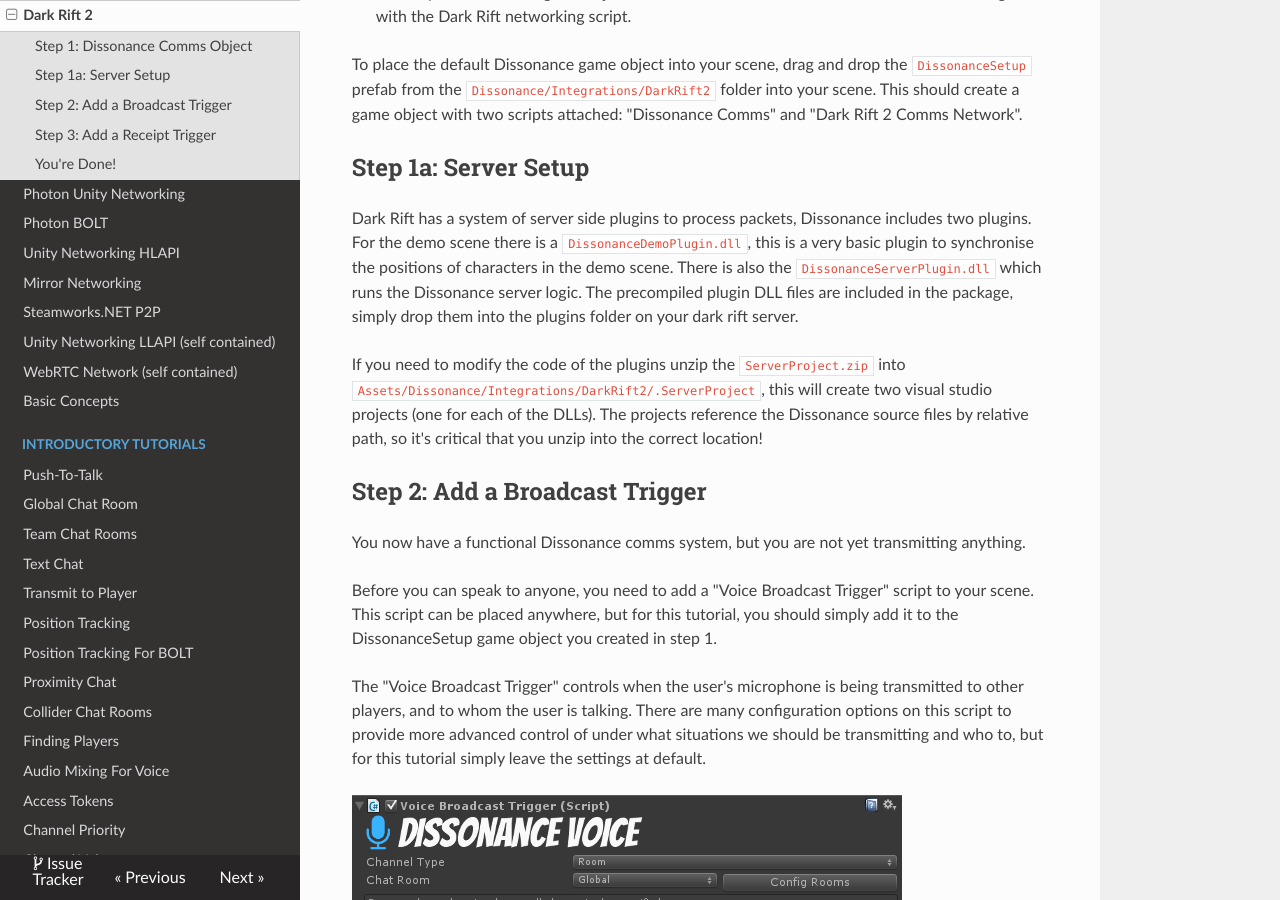
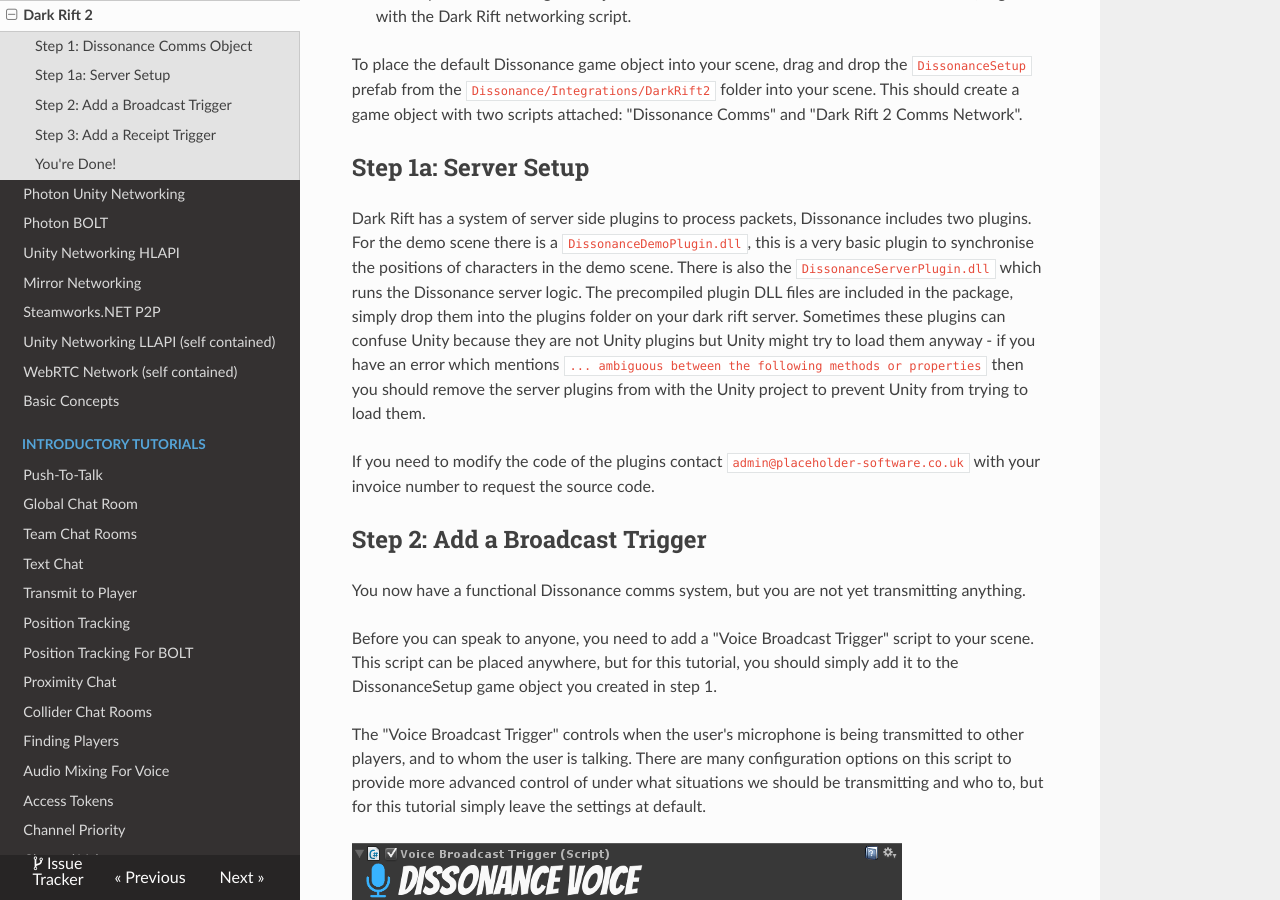
Before and after one commit to Placeholder-Software/Dissonance, an MkDocs documentation site: the page built from docs/Basics/Quick-Start-DR2.md, in a window 1280 px wide and 900 px high, scrolled down 548 px. Built offline with MkDocs 1.6.1, drawn with Linux system fonts in a browser that asks for light colours; old or Windows-style settings are respelled for this version of MkDocs.

Commit message:
Modified DR2 docs to clarify server source availability

```diff
--- a/docs/Basics/Quick-Start-DR2.md
+++ b/docs/Basics/Quick-Start-DR2.md
@@ -16,9 +16,9 @@
 
 ## Step 1a: Server Setup
 
-Dark Rift has a system of server side plugins to process packets, Dissonance includes two plugins. For the demo scene there is a `DissonanceDemoPlugin.dll`, this is a very basic plugin to synchronise the positions of characters in the demo scene. There is also the `DissonanceServerPlugin.dll` which runs the Dissonance server logic. The precompiled plugin DLL files are included in the package, simply drop them into the plugins folder on your dark rift server.
+Dark Rift has a system of server side plugins to process packets, Dissonance includes two plugins. For the demo scene there is a `DissonanceDemoPlugin.dll`, this is a very basic plugin to synchronise the positions of characters in the demo scene. There is also the `DissonanceServerPlugin.dll` which runs the Dissonance server logic. The precompiled plugin DLL files are included in the package, simply drop them into the plugins folder on your dark rift server. Sometimes these plugins can confuse Unity because they are not Unity plugins but Unity might try to load them anyway - if you have an error which mentions `... ambiguous between the following methods or properties` then you should remove the server plugins from with the Unity project to prevent Unity from trying to load them.
 
-If you need to modify the code of the plugins unzip the `ServerProject.zip` into `Assets/Dissonance/Integrations/DarkRift2/.ServerProject`, this will create two visual studio projects (one for each of the DLLs). The projects reference the Dissonance source files by relative path, so it's critical that you unzip into the correct location!
+If you need to modify the code of the plugins contact `admin@placeholder-software.co.uk` with your invoice number to request the source code.
 
 ## Step 2: Add a Broadcast Trigger
 
```
